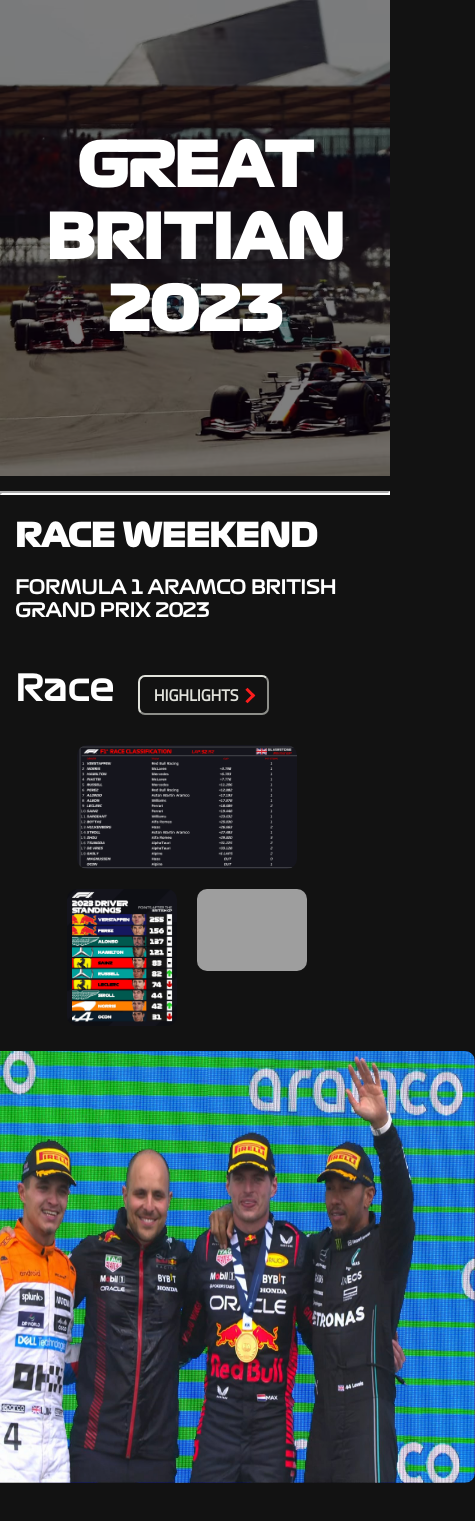
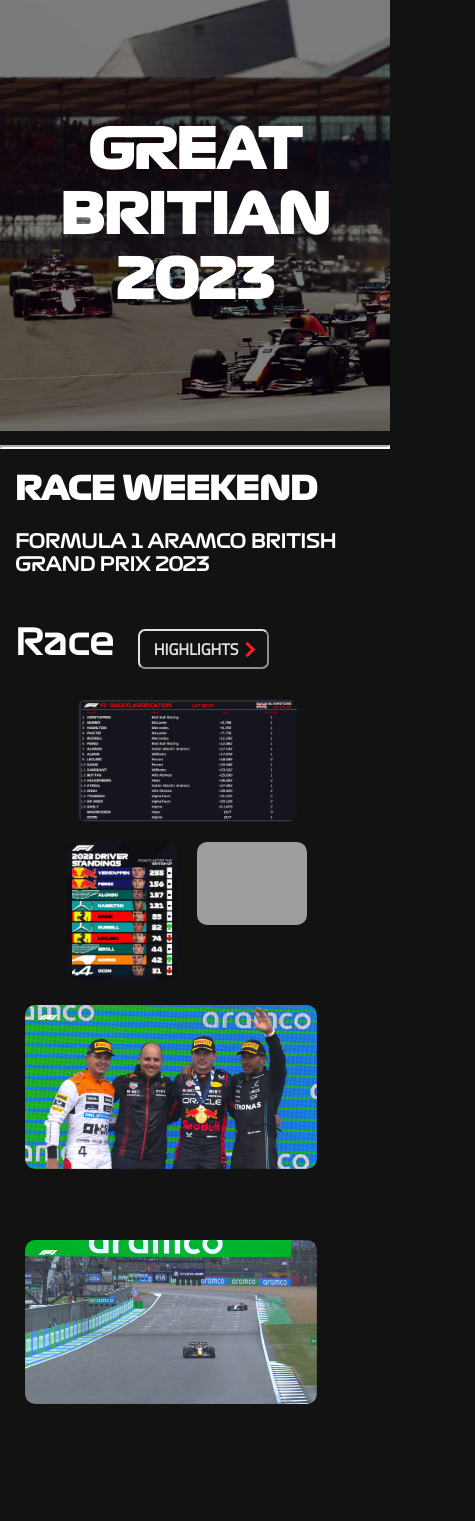
Before and after one commit to Vishesh0504/British-Grand-Prix-2023, a plain HTML site: page index.html in a window 390 px wide. Shown: the top 1521 px of the page, 475 px wide, since content can reach past the window. Drawn offline with Linux system fonts and the light colour scheme; grey boxes are pictures that could not be loaded.

Commit message:
Update style.css
To make it mobile friendly

```diff
--- a/style.css
+++ b/style.css
@@ -29,7 +29,7 @@
 	display: flex;
 	background:radial-gradient(rgba(0,0,0,0.5),rgba(0,0,0,0.5)), url(image6.avif) no-repeat;
 	font-family: formula1-bold;
-	font-size: 30px;
+	font-size: 1.7em;
 	background-position: 0% 80%;
 	background-size:cover;
 	justify-content: center;
@@ -123,6 +123,8 @@
 	width:36rem;
 	height:27rem;
 	border-radius:10px;
+	max-width:90%;
+	height:auto;
 }
 
 
```
